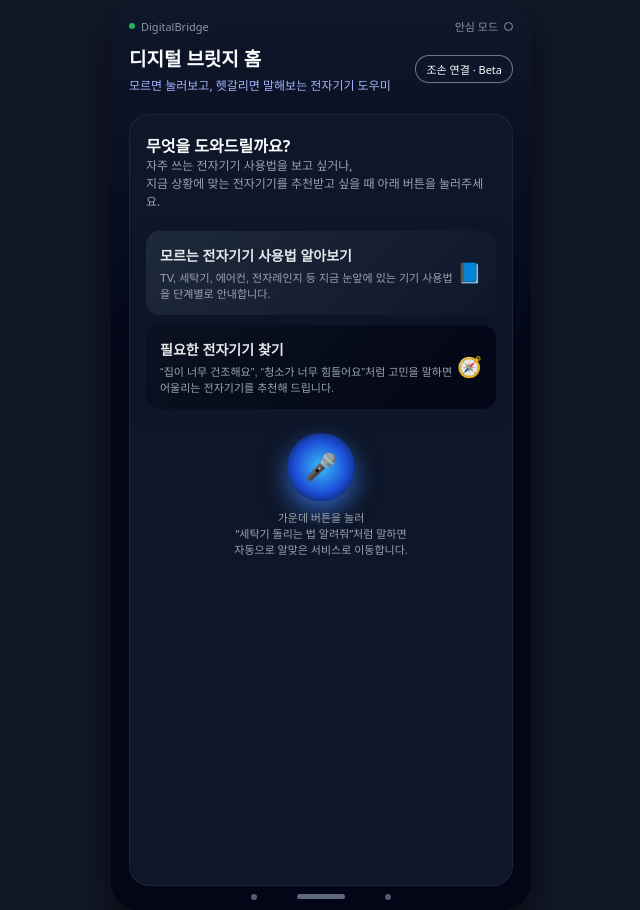
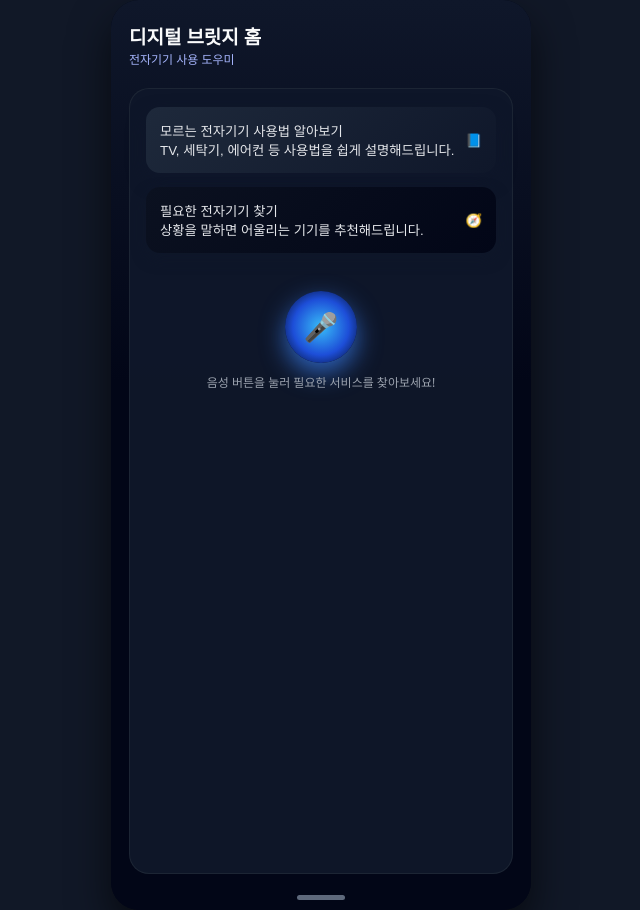
Before and after one commit to sain-ai/imagi, a plain HTML site: page index.html in a window 1280 px wide. Shown: the whole page, without its empty margins (319-959 px from the left). Drawn offline with Linux system fonts and the light colour scheme.

Commit message:
Update index.html

```diff
--- a/index.html
+++ b/index.html
@@ -16,7 +16,6 @@
       font-family: system-ui, -apple-system, BlinkMacSystemFont, "Segoe UI", sans-serif;
     }
 
-    /* 휴대폰 프레임 */
     .phone {
       width: 100%;
       max-width: 420px;
@@ -39,7 +38,7 @@
       padding: 20px;
     }
 
-    /* =========== 스플래시 =========== */
+    /* 스플래시 */
     #splash {
       background: radial-gradient(circle at top, #1f2937 0, #020617 55%, #000 100%);
       text-align: center;
@@ -58,11 +57,6 @@
       margin-top: 4px;
       color: #38bdf8;
     }
-    .splash-sub {
-      font-size: 13px;
-      color: #cbd5f5;
-      margin-top: 6px;
-    }
 
     .loader-wrapper {
       margin-top: 18px;
@@ -73,70 +67,14 @@
       color: #9ca3af;
       font-size: 11px;
     }
-    .loader {
-      width: 72px;
-      height: 72px;
-      transform: rotate(-90deg);
-    }
-    .loader circle {
-      fill: none;
-      stroke-width: 4;
-      stroke-linecap: round;
-    }
-    .loader-bg {
-      stroke: rgba(148,163,184,0.35);
-    }
-    .loader-progress {
-      stroke: #38bdf8;
-      stroke-dasharray: 188.4;
-      stroke-dashoffset: 188.4;
-      animation: progressFill 3s ease-out forwards;
-    }
-    @keyframes progressFill {
-      to { stroke-dashoffset: 0; }
-    }
 
-    /* =========== 메인 홈 화면 =========== */
+    /* 메인 */
     #main {
       background: linear-gradient(180deg, #0f172a 0, #020617 42%, #020617 100%);
-      padding: 18px 18px 24px;
+      padding: 18px 18px 36px;
       display: none;
     }
     #main.visible { display: flex; }
-
-    /* 상단 앱바 */
-    .status-bar {
-      width: 100%;
-      display: flex;
-      justify-content: space-between;
-      align-items: center;
-      font-size: 11px;
-      color: #9ca3af;
-      opacity: 0.9;
-      margin-bottom: 6px;
-    }
-    .status-left {
-      display: flex;
-      gap: 6px;
-      align-items: center;
-    }
-    .signal-dot {
-      width: 6px;
-      height: 6px;
-      border-radius: 999px;
-      background: #22c55e;
-    }
-    .status-right {
-      display: flex;
-      gap: 6px;
-      align-items: center;
-    }
-    .status-icon {
-      width: 9px;
-      height: 9px;
-      border-radius: 50%;
-      border: 1px solid #9ca3af;
-    }
 
     .header {
       width: 100%;
@@ -146,28 +84,10 @@
       align-items: center;
       margin-bottom: 16px;
     }
-    .header-left {
-      display: flex;
-      flex-direction: column;
-      gap: 4px;
-    }
-    .app-name {
-      font-size: 19px;
-      font-weight: 700;
-    }
-    .app-sub {
-      font-size: 12px;
-      color: #a5b4fc;
-    }
-    .header-badge {
-      padding: 5px 10px;
-      border-radius: 999px;
-      border: 1px solid rgba(148,163,184,0.7);
-      font-size: 11px;
-      background: rgba(15,23,42,0.85);
-    }
 
-    /* 메인 컨텐츠 영역 */
+    .app-name { font-size: 19px; font-weight: 700; }
+    .app-sub { font-size: 12px; color: #a5b4fc; }
+
     .home-body {
       flex: 1;
       width: 100%;
@@ -178,25 +98,7 @@
       padding: 18px 16px 16px;
       display: flex;
       flex-direction: column;
-      justify-content: flex-start;
       gap: 14px;
-    }
-
-    .home-title {
-      font-size: 16px;
-      font-weight: 600;
-    }
-    .home-desc {
-      font-size: 12px;
-      color: #9ca3af;
-      line-height: 1.5;
-    }
-
-    .home-buttons {
-      margin-top: 6px;
-      display: flex;
-      flex-direction: column;
-      gap: 10px;
     }
 
     .home-btn {
@@ -213,37 +115,24 @@
       color: #e5e7eb;
       box-shadow: 0 8px 18px rgba(15,23,42,0.8);
     }
+
     .home-btn.secondary {
       background: linear-gradient(135deg, #0b1120 0, #020617 100%);
       box-shadow: 0 6px 14px rgba(15,23,42,0.6);
     }
 
-    .home-btn-main {
-      font-size: 14px;
-      font-weight: 600;
-      margin-bottom: 4px;
-    }
-    .home-btn-sub {
-      font-size: 11px;
-      color: #9ca3af;
-    }
-    .home-btn-icon {
-      font-size: 20px;
-      opacity: 0.9;
-    }
-
-    /* 음성 입력 버튼 */
+    /* 음성 입력 */
     .voice-area {
-      margin-top: 10px;
+      margin-top: 24px;  /* ★ 버튼 위치 많이 내림 */
       display: flex;
       flex-direction: column;
       align-items: center;
-      gap: 8px;
+      gap: 10px;
     }
 
     .voice-btn {
-      width: 68px;
-      height: 68px;
+      width: 72px;
+      height: 72px;
       border-radius: 999px;
       border: none;
       background: radial-gradient(circle, #38bdf8 0, #1d4ed8 55%, #020617 100%);
@@ -251,18 +140,17 @@
       justify-content: center;
       align-items: center;
       color: #f9fafb;
-      font-size: 26px;
+      font-size: 28px;
       box-shadow: 0 10px 24px rgba(59,130,246,0.7);
       cursor: pointer;
     }
 
     .voice-label {
-      font-size: 11px;
+      font-size: 12px;
       color: #9ca3af;
       text-align: center;
     }
 
-    /* 하단 네비 바 */
     .bottom-nav {
       position: absolute;
       inset-inline: 0;
@@ -272,12 +160,7 @@
       gap: 40px;
       opacity: 0.7;
     }
-    .bottom-dot {
-      width: 6px;
-      height: 6px;
-      border-radius: 999px;
-      background: rgba(148,163,184,0.8);
-    }
+
     .bottom-home {
       width: 48px;
       height: 5px;
@@ -293,60 +176,34 @@
       <div>
         <div class="splash-title">PROJECT</div>
         <div class="brand">DigitalBridge</div>
-        <div class="splash-sub">
-          디지털이 낯선 어르신을 위한<br/>
-          생활 전자기기 사용 안내 서비스
-        </div>
       </div>
 
       <div class="loader-wrapper">
         <svg class="loader" viewBox="0 0 80 80">
-          <circle class="loader-bg" cx="40" cy="40" r="30" />
-          <circle class="loader-progress" cx="40" cy="40" r="30" />
+          <circle class="loader-bg" cx="40" cy="40" r="30" stroke="rgba(148,163,184,0.3)" stroke-width="4"></circle>
+          <circle class="loader-progress" cx="40" cy="40" r="30"
+            stroke="#38bdf8" stroke-width="4"
+            stroke-dasharray="188.4" stroke-dashoffset="188.4"
+            style="animation: fill 3s ease-out forwards;"></circle>
         </svg>
-        <span>디지털 브릿지를 준비하는 중입니다…</span>
       </div>
     </div>
 
-    <!-- 메인 홈 화면 -->
+    <!-- 메인 화면 -->
     <div id="main" class="screen">
-      <!-- 위쪽 상태바 느낌 -->
-      <div class="status-bar">
-        <div class="status-left">
-          <span class="signal-dot"></span>
-          <span>DigitalBridge</span>
-        </div>
-        <div class="status-right">
-          <span>안심 모드</span>
-          <span class="status-icon"></span>
+      <div class="header">
+        <div>
+          <div class="app-name">디지털 브릿지 홈</div>
+          <div class="app-sub">전자기기 사용 도우미</div>
         </div>
       </div>
 
-      <!-- 헤더 -->
-      <div class="header">
-        <div class="header-left">
-          <div class="app-name">디지털 브릿지 홈</div>
-          <div class="app-sub">모르면 눌러보고, 헷갈리면 말해보는 전자기기 도우미</div>
-        </div>
-        <div class="header-badge">조손 연결 · Beta</div>
-      </div>
-
-      <!-- 본문 카드 영역 -->
       <div class="home-body">
-        <div>
-          <div class="home-title">무엇을 도와드릴까요?</div>
-          <div class="home-desc">
-            자주 쓰는 전자기기 사용법을 보고 싶거나,<br/>
-            지금 상황에 맞는 전자기기를 추천받고 싶을 때 아래 버튼을 눌러주세요.
-          </div>
-        </div>
-
-        <div class="home-buttons">
         <button class="home-btn" id="btnUsage">
           <div>
             <div class="home-btn-main">모르는 전자기기 사용법 알아보기</div>
             <div class="home-btn-sub">
-                TV, 세탁기, 에어컨, 전자레인지 등 지금 눈앞에 있는 기기 사용법을 단계별로 안내합니다.
+              TV, 세탁기, 에어컨 등 사용법을 쉽게 설명해드립니다.
             </div>
           </div>
           <span class="home-btn-icon">📘</span>
@@ -356,53 +213,35 @@
           <div>
             <div class="home-btn-main">필요한 전자기기 찾기</div>
             <div class="home-btn-sub">
-                “집이 너무 건조해요”, “청소가 너무 힘들어요”처럼 고민을 말하면 어울리는 전자기기를 추천해 드립니다.
+              상황을 말하면 어울리는 기기를 추천해드립니다.
             </div>
           </div>
           <span class="home-btn-icon">🧭</span>
         </button>
-        </div>
 
+        <!-- 음성 입력영역 (위치 내림) -->
         <div class="voice-area">
           <button class="voice-btn" id="voiceBtn">🎤</button>
           <div class="voice-label">
-            가운데 버튼을 눌러<br/>
-            “세탁기 돌리는 법 알려줘”처럼 말하면<br/>
-            자동으로 알맞은 서비스로 이동합니다.
+            음성 버튼을 눌러 필요한 서비스를 찾아보세요!
           </div>
         </div>
       </div>
 
-      <!-- 하단 네비게이션 바 -->
       <div class="bottom-nav">
-        <div class="bottom-dot"></div>
         <div class="bottom-home"></div>
-        <div class="bottom-dot"></div>
       </div>
     </div>
   </div>
 
   <script>
-    // 3초 후 스플래시 → 메인 화면 전환
     window.addEventListener("load", () => {
       setTimeout(() => {
         document.getElementById("splash").style.display = "none";
         document.getElementById("main").classList.add("visible");
       }, 3000);
     });
+  </script>
 
-    // 이후 실제 기능 연결은 나중에 구현용 (현재는 안내만)
-    document.getElementById("btnUsage").addEventListener("click", () => {
-      alert("『모르는 전자기기 사용법 알아보기』 화면으로 이동 (추후 내용 채울 예정)");
-    });
-
-    document.getElementById("btnFindDevice").addEventListener("click", () => {
-      alert("『필요한 전자기기 찾기』 화면으로 이동 (추후 내용 채울 예정)");
-    });
-
-    document.getElementById("voiceBtn").addEventListener("click", () => {
-      alert("음성 입력 시작 (예: “밥솥 사용하는 법 알려줘”) – 나중에 음성인식 기능 연결");
-    });
-  </script>
 </body>
 </html>
```
Lines whose indentation alone changed are shown as unchanged.
